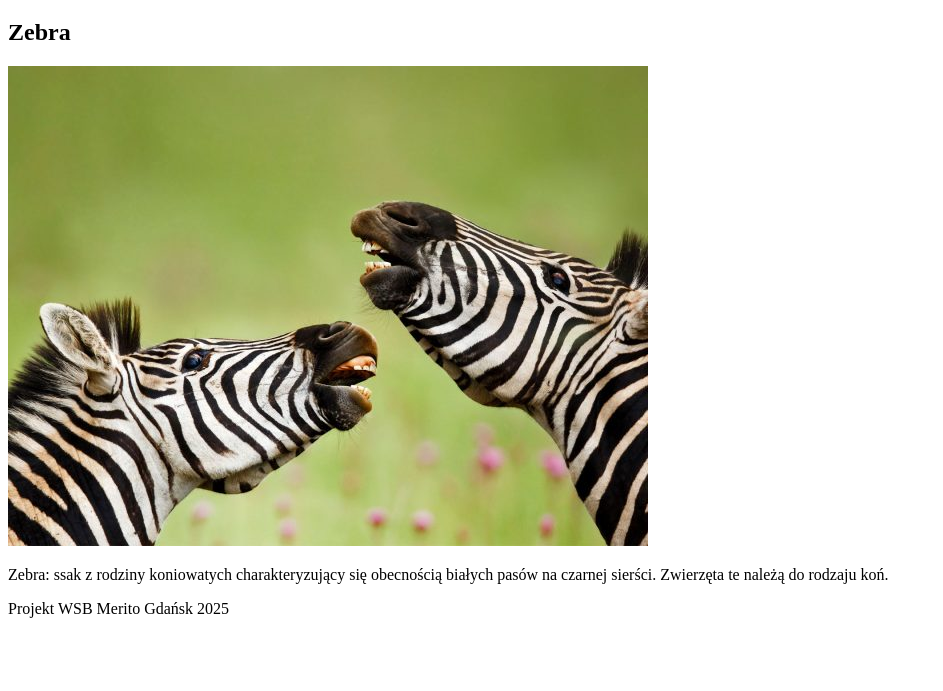
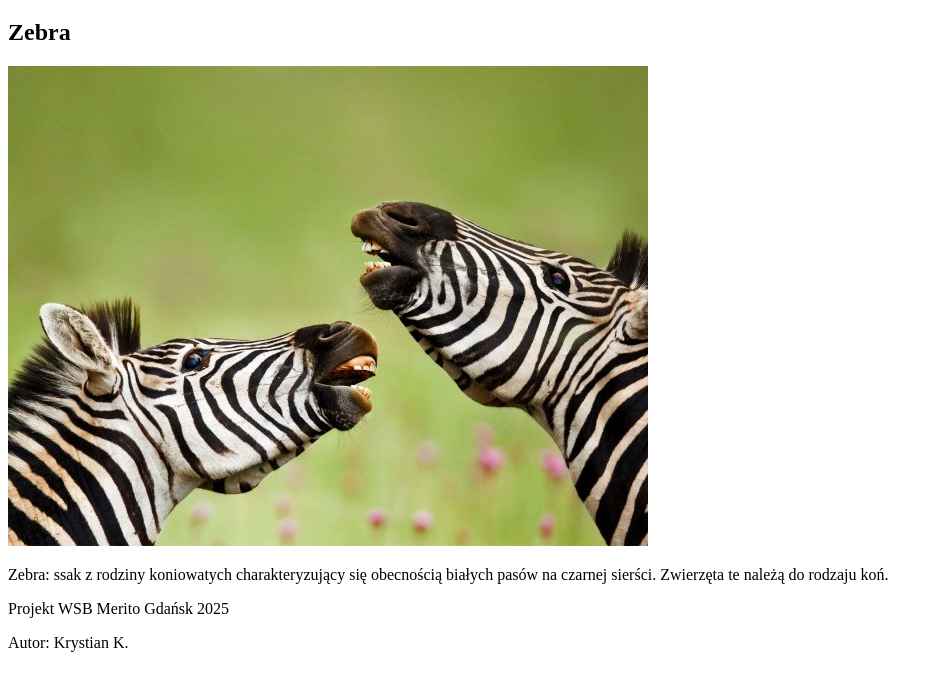
Before and after one commit to KrystianKaminskiWSB/Cwiczenia-1, a plain HTML site: page index.html in a window 1280 px wide. Shown: the part 61-752 px from the top of the page, without its empty margins (0-943 px from the left). Drawn offline with Linux system fonts and the light colour scheme.

Commit message:
dodaj autora strony

```diff
--- a/index.html
+++ b/index.html
@@ -20,6 +20,7 @@
     </main>
     <footer>
         <p>Projekt WSB Merito Gdańsk 2025</p>
+        <p>Autor: Krystian K.</p>
     </footer>
 </body>
 </html>
```
